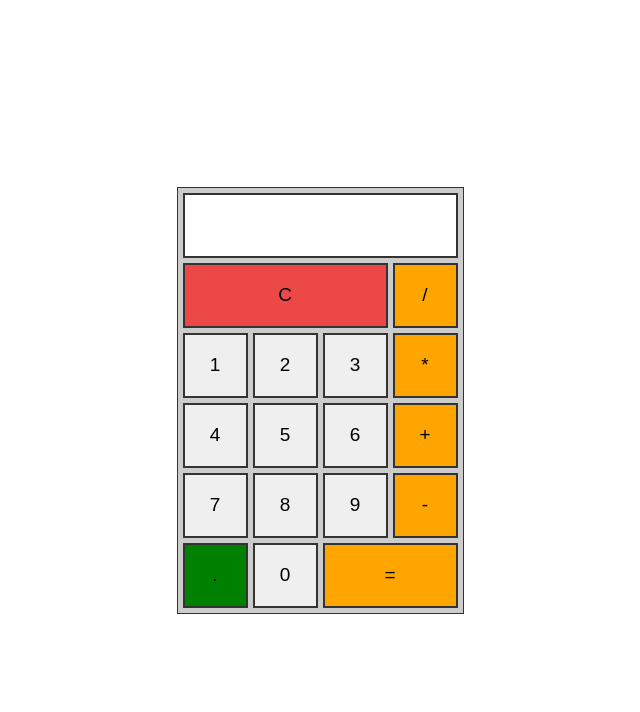
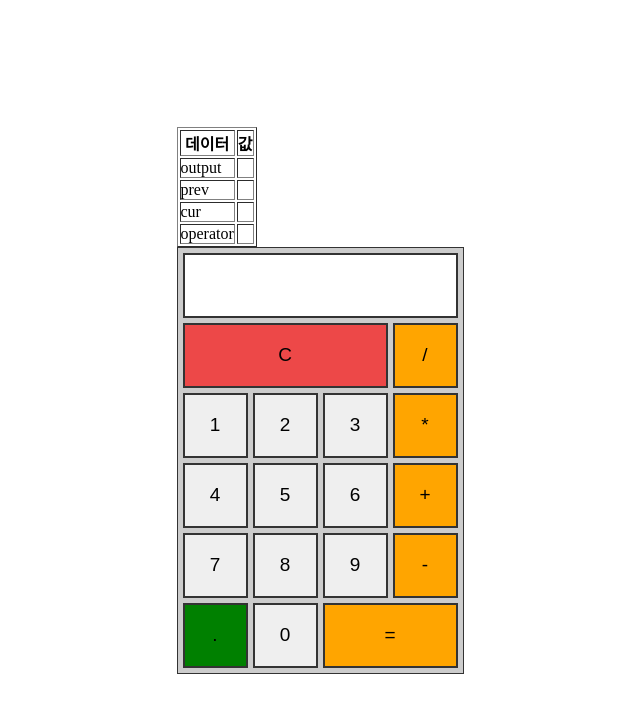
Before and after one commit to DAYEONLEE94/Vue.js, a Vue app in the folder calculator/: page / in a window 1280 px wide. Shown: the top 712 px of the page, without its empty margins (320-960 px from the left). Built offline with nearby package versions, Linux system fonts and the light colour scheme.

Commit message:
연산 로직 구현하기

```diff
--- a/calculator/src/App.vue
+++ b/calculator/src/App.vue
@@ -2,23 +2,82 @@
   export default {
      data() {
       return {
-        output : null,
-        prev : null,
-        cur : null,
-        operator : null,
+        output : null, //출력된 값
+        prev : null, //이전에 입력된 값 또는 연산 결과가 저장된 값
+        cur : null, //현재 입력된 값
+        operator : null, //연산자를 저장하는 값
       }
      },
      methods: {
       operation(e){
         const n = e.currentTarget.value;
+        if(['+','-','*','/','='].includes(n)){
+
+          this.cur = Number(this.cur);
+
+          if(this.operator !== null){
+            switch (this.operator) {
+              case '+':
+                this.prev = this.prev + this.cur;
+                break;
+              case '-':
+               this.prev = this.prev - this.cur;
+               break;
+              case '*':
+               this.prev = this.prev * this.cur;
+               break;
+              case '/':
+               this.prev = this.prev / this.cur;
+               break;
+            }
+            if(n === "="){
+              this.output = this.prev;
+              this.operator = null;
+              this.cur = this.prev;
+            }else {
+              this.operator = n;
+              this.output = null;
+              this.cur = null;
+            }
+          }else {
+            this.output = null;
+            this.operator = n;
+            this.prev = this.cur;
+            this.cur = null;
+            }
+            return;
+        }
         this.cur = this.cur === null ? n : (this.cur + n);
         this.output = this.cur;
-      }
-     }
+      },
+     },
   }
 </script>
 
 <template>
+  <table border>
+    <tr>
+      <th>데이터</th>
+      <th>값</th>
+    </tr>
+    <tr>
+      <td>output</td>
+      <td>{{ output }}</td>
+    </tr>
+    <tr>
+      <td>prev</td>
+      <td>{{ prev }}</td>
+    </tr>
+    <tr>
+      <td>cur</td>
+      <td>{{ cur }}</td>
+    </tr>
+    <tr>
+      <td>operator</td>
+      <td>{{ operator }}</td>
+    </tr>
+
+  </table>
   <div class="calculator">
     <form name="forms">
       <input v-model="output" type="text" name="output" readonly />
```
